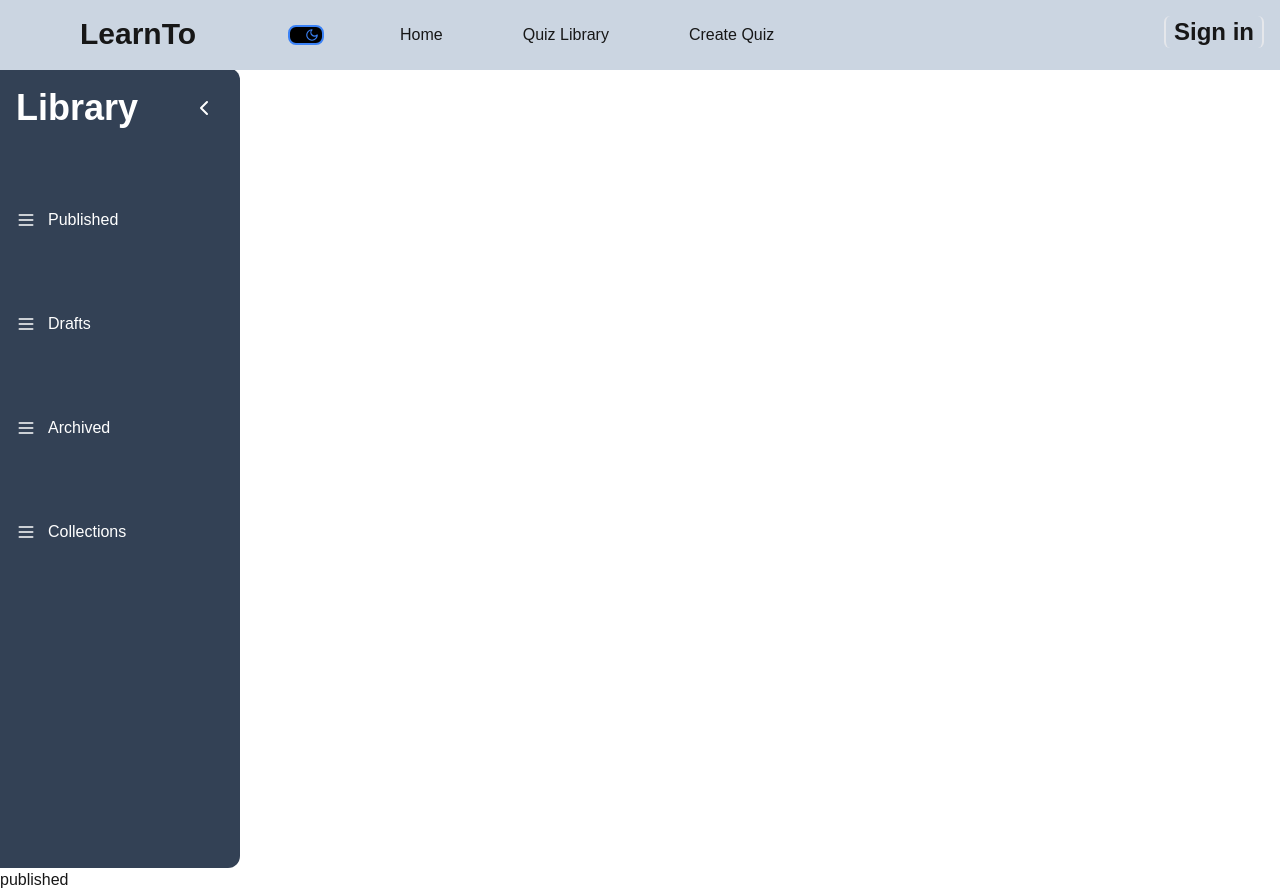
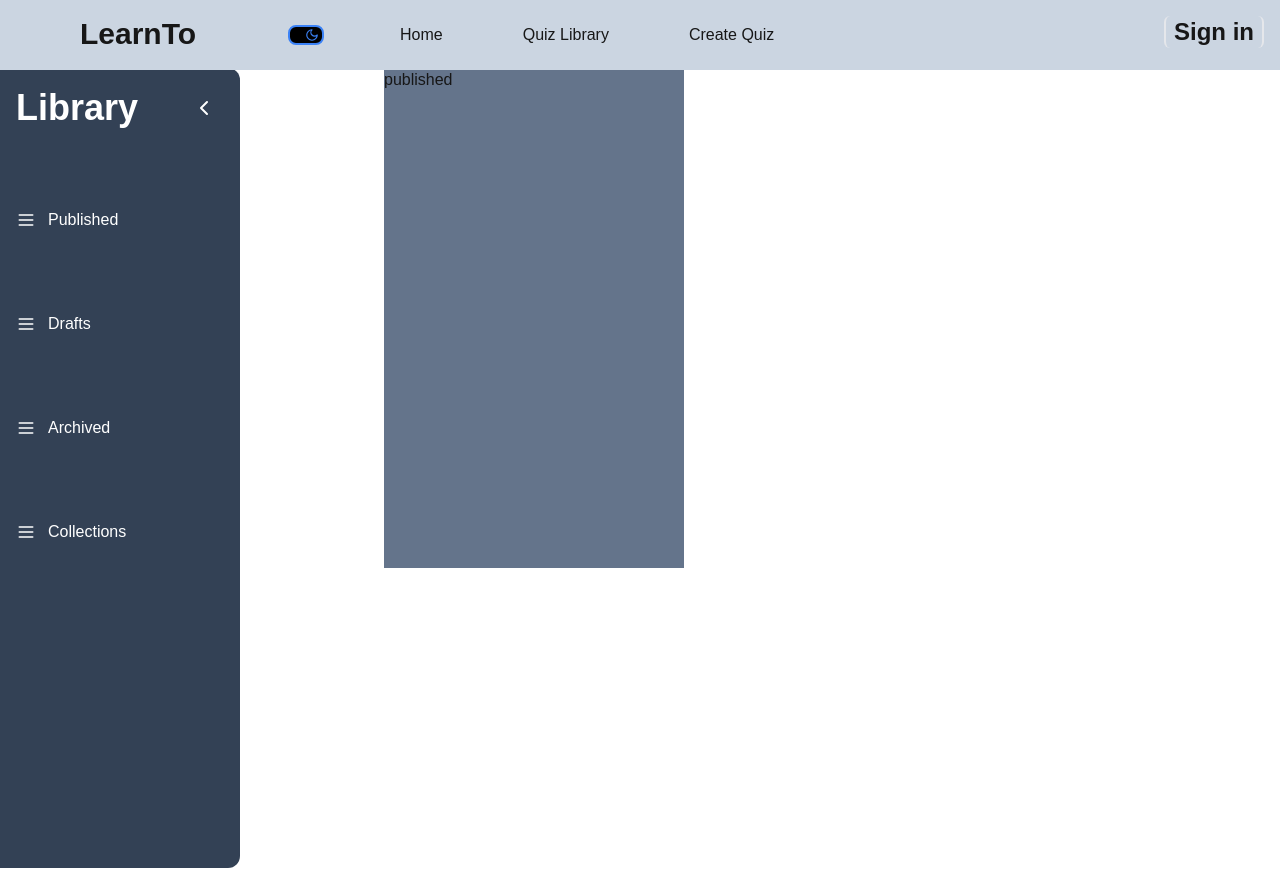
Before and after one commit to JoeyCollado/learnto, a Next.js app: page /pages/quizArchive/published in a window 1280 px wide. After the commit the page ends 800 px from the top, so only its background shows below. Built offline with nearby package versions, Linux system fonts and the light colour scheme; no server answers.

Commit message:
fixed sidebar behavior

```diff
--- /dev/null
+++ b/app/pages/quizArchive/layout.tsx
@@ -0,0 +1,17 @@
+"use client";
+
+import Navbar from "@/app/components/Navbar";
+import Sidebar from "@/app/components/Sidebar";
+
+export default function Layout({ children }: { children: React.ReactNode }) {
+  return (
+    <div className="z-50">
+      <Navbar />
+      <div className="fixed">
+        <Sidebar />
+      </div>
+
+      <main>{children}</main>
+    </div>
+  );
+}
--- a/app/pages/quizArchive/published/page.tsx
+++ b/app/pages/quizArchive/published/page.tsx
@@ -1,14 +1,10 @@
-"use client"
-import Navbar from '@/app/components/Navbar'
-import Sidebar from '@/app/components/Sidebar'
+
 import React from 'react'
 
 const page = () => {
   return (
     <>
-    <Navbar/>
-    <Sidebar/>
-    <div className=''>
+    <div className='z-10 ml-[30%] w-[300px] h-[500px] bg-slate-500'>
       published
     </div>
     </>
```
